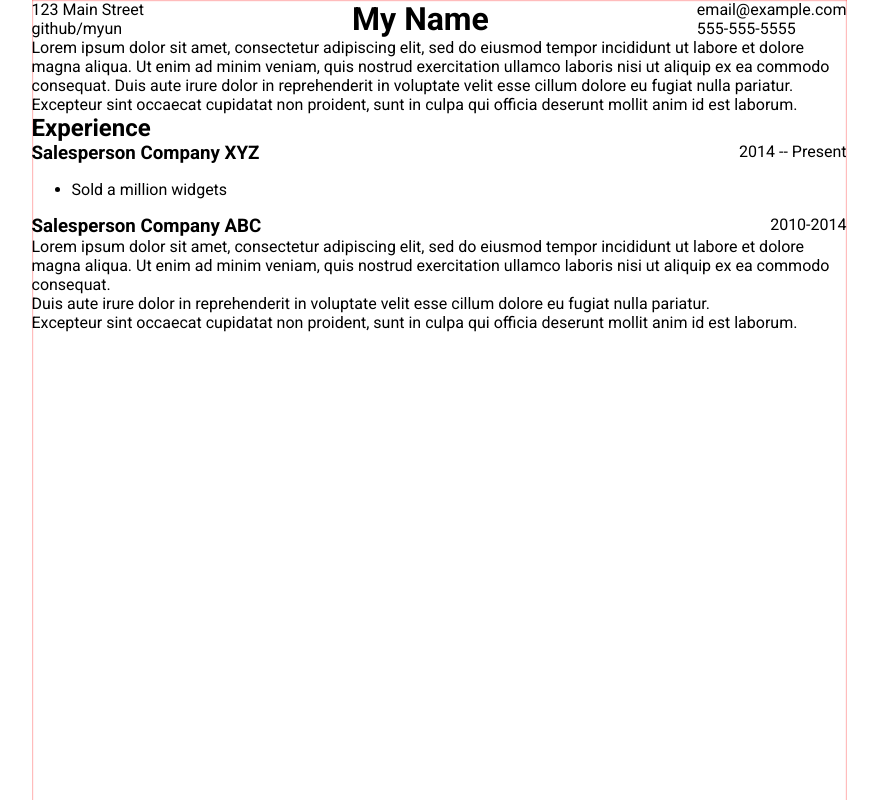
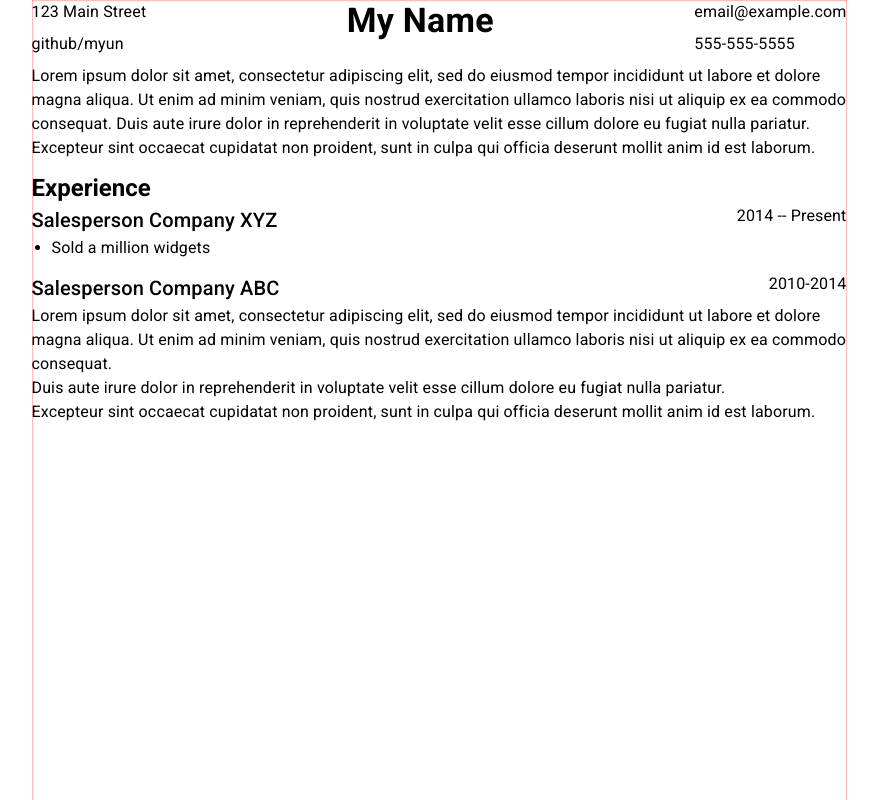
Before and after one commit to iphipps/resume-builder, a React (Vite) app: page / in a window 1280 px wide. Shown: the top 800 px of the page, without its empty margins (201-1079 px from the left). Built offline with nearby package versions, Linux system fonts and the light colour scheme.

Commit message:
Add some spacing variables

```diff
--- a/src/components/header.tsx
+++ b/src/components/header.tsx
@@ -1,6 +1,7 @@
 import * as React from 'react';
 import { IHeader } from '~/lib';
 import styled from '@emotion/styled';
+import { spacings } from '../globalStyles';
 
 type HeaderProps = {
   content: IHeader
@@ -11,7 +12,11 @@ const Header_ = styled.header`
   grid-template-columns: auto 1fr auto;
 `;
 
-const Side = styled.div``;
+const Side = styled.div`
+  p {
+    ${spacings.mbd2};
+  }
+`;
 const Title_ = styled.h1`
   text-align: center;
 `;
@@ -22,8 +27,8 @@ export const Header = ({
   return (
     <Header_>
       <Side>
-        <p>{left1}</p>
-        <p>{left2}</p>
+        <p className="mb-b">{left1}</p>
+        <p className="mb-b">{left2}</p>
       </Side>
       <Title_>{title}</Title_>
 
--- a/src/globalStyles.ts
+++ b/src/globalStyles.ts
@@ -1,4 +1,73 @@
-import {css} from '@emotion/core';
+import { css, SerializedStyles } from '@emotion/core';
+
+export const sizes = {
+  nil: 0,
+  d3: 0.25,
+  d2: 0.5,
+  d1: 0.75,
+  b: 1,
+  u1: 1.25,
+  u2: 1.5,
+  u3: 2
+};
+
+export const fonts = {
+  d3: css`
+    font-size: 0.25rem;
+    line-height: 1.5;
+  `,
+  d2: css`
+    font-size: 0.5rem;
+    line-height: 1.5;
+  `,
+  d1: css`
+    font-size: 0.75rem;
+    line-height: 1.5;
+  `,
+  b: css`
+    font-size: 1rem;
+    line-height: 1.5;
+    letter-spacing: 0.00938em;
+  `,
+  u1: css`
+    font-size: 1.25rem;
+    line-height: 1.6;
+    letter-spacing: 0.0075em;
+    font-weight: 500;
+  `,
+  u2: css`
+    font-size: 1.5rem;
+    line-height: 1.334;
+    letter-spacing: 0;
+  `,
+  u3: css`
+    font-size: 2.125rem;
+    line-height: 1.235;
+    letter-spacing: 0.00735em;
+  `
+};
+
+type Dict = { [key: string]: SerializedStyles };
+
+export const spacings = (() => {
+  const obj: Dict = {};
+  Object.keys(sizes).forEach((size: string) => {
+    obj[`mt${size}`] = css`
+      margin-top: ${sizes[size]}rem;
+    `;
+    obj[`mb${size}`] = css`
+      margin-bottom: ${sizes[size]}rem;
+    `;
+
+    obj[`pt${size}`] = css`
+      padding-top: ${sizes[size]}rem;
+    `;
+    obj[`pb${size}`] = css`
+      padding-bottom: ${sizes[size]}rem;
+    `;
+  });
+  return obj;
+})();
 
 export const styles = css`
   body {
@@ -7,6 +76,7 @@ export const styles = css`
     display: grid;
     grid-template-columns: 1fr 50.9374rem 1fr;
     font-family: 'Roboto', sans-serif;
+    ${fonts.b};
     > div {
       grid-column-start: 2;
       width: 50.9375rem;
@@ -18,7 +88,11 @@ export const styles = css`
       }
     }
   }
-
+  ul {
+    margin-top: 0;
+    margin-bottom: 0;
+    padding-left: ${sizes.u1}rem;
+  }
   h1,
   h2,
   h3,
@@ -31,4 +105,17 @@ export const styles = css`
     padding: 0;
     margin: 0;
   }
+  h1 {
+    ${fonts.u3};
+  }  h2 {
+    ${fonts.u2};
+  }
+  h3 {
+    ${fonts.u1};
+  }
+  article {
+    ${spacings.mbd1}
+  }
+  ${spacings}
+  ${fonts}
 `;
```
